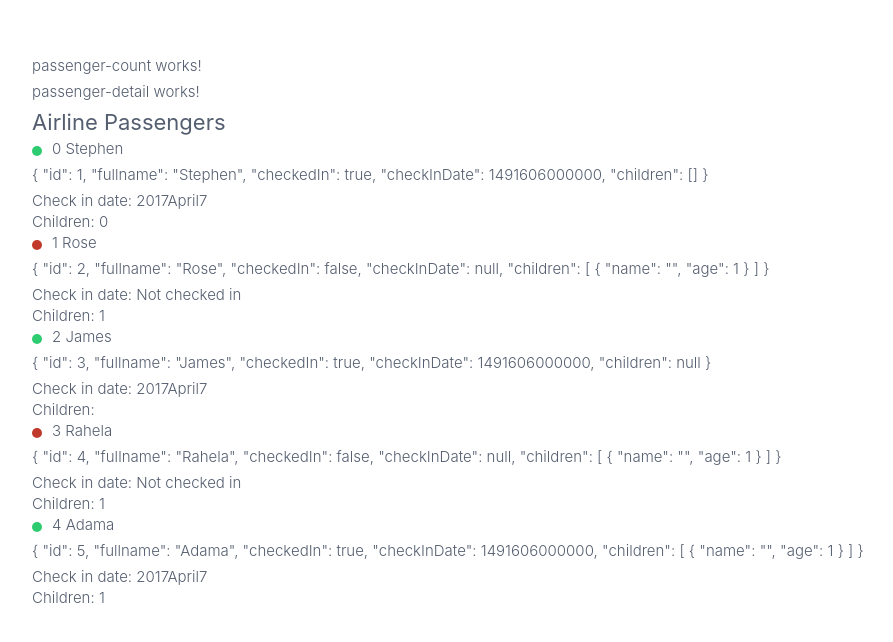
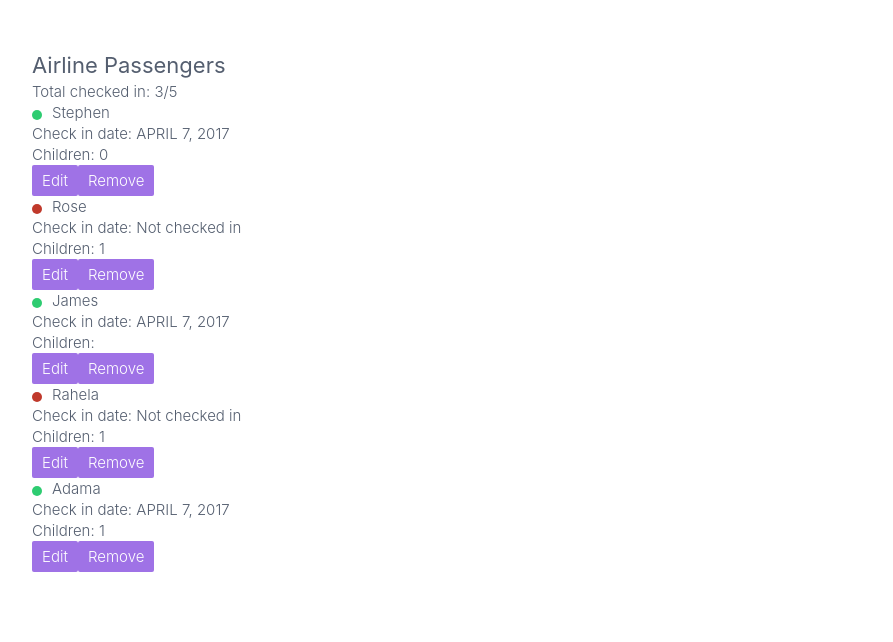
Before and after one commit to brunoredes/ultimatecourses-angular, an Angular app: page / in a window 1280 px wide. Shown: the top 642 px of the page, without its empty margins (18-911 px from the left). Built offline with nearby package versions, Linux system fonts and the light colour scheme.

Commit message:
input, output and event emitter

```diff
--- a/src/app/modules/passenger-dashboard/components/passenger-count/passenger-count.component.html
+++ b/src/app/modules/passenger-dashboard/components/passenger-count/passenger-count.component.html
@@ -1 +1,4 @@
-<p>passenger-count works!</p>
+<div>
+  <h3>Airline Passengers</h3>
+  <div>Total checked in: {{ checkedInCount() }}/{{ items.length }}</div>
+</div>
--- a/src/app/modules/passenger-dashboard/components/passenger-count/passenger-count.component.ts
+++ b/src/app/modules/passenger-dashboard/components/passenger-count/passenger-count.component.ts
@@ -1,15 +1,20 @@
-import { Component, OnInit } from '@angular/core';
+import { Component, Input, OnInit } from '@angular/core';
+import { Passenger } from '../../models';
 
 @Component({
   selector: 'app-passenger-count',
   templateUrl: './passenger-count.component.html',
   styleUrls: ['./passenger-count.component.scss']
 })
-export class PassengerCountComponent implements OnInit {
+export class PassengerCountComponent {
 
-  constructor() { }
+  @Input() public items: Passenger[] = [];
 
-  ngOnInit(): void {
+  checkedInCount(): number | undefined {
+    if (!this.items) {
+      return;
+    }
+    return this.items.filter((passenger: Passenger) => passenger.checkedIn).length;
   }
 
 }
--- a/src/app/modules/passenger-dashboard/components/passenger-detail/passenger-detail.component.html
+++ b/src/app/modules/passenger-dashboard/components/passenger-detail/passenger-detail.component.html
@@ -1 +1,25 @@
-<p>passenger-detail works!</p>
+<div>
+  <span class="status" [class.checked-in]="detail.checkedIn"></span>
+  <div *ngIf="editting">
+    <input
+      type="text"
+      [value]="detail.fullname"
+      (input)="nameChange(name.value)"
+      #name
+    />
+  </div>
+  <div *ngIf="!editting">
+    {{ detail.fullname }}
+  </div>
+  <div class="date">
+    Check in date:
+    {{
+      detail.checkInDate
+        ? (detail.checkInDate | date: "MMMM d, y" | uppercase)
+        : "Not checked in"
+    }}
+  </div>
+  <div class="children">Children: {{ detail.children?.length }}</div>
+  <button (click)="toggleEdit()">{{ editting ? "Done" : "Edit" }}</button>
+  <button (click)="onRemove()">Remove</button>
+</div>
--- a/src/app/modules/passenger-dashboard/components/passenger-detail/passenger-detail.component.scss
+++ b/src/app/modules/passenger-dashboard/components/passenger-detail/passenger-detail.component.scss
@@ -0,0 +1,12 @@
+.status {
+    width: 10px;
+    height: 10px;
+    background-color: #c0392b;
+    display: block;
+    margin: 8px 10px 0 0;
+    float: left;
+    border-radius: 50%;
+    &.checked-in {
+        background-color: #2ecc71;
+    }
+}
--- a/src/app/modules/passenger-dashboard/components/passenger-detail/passenger-detail.component.ts
+++ b/src/app/modules/passenger-dashboard/components/passenger-detail/passenger-detail.component.ts
@@ -1,15 +1,33 @@
-import { Component, OnInit } from '@angular/core';
+import { Component, Input, Output, EventEmitter } from '@angular/core';
+import { Passenger } from '../../models';
 
 @Component({
   selector: 'app-passenger-detail',
   templateUrl: './passenger-detail.component.html',
   styleUrls: ['./passenger-detail.component.scss']
 })
-export class PassengerDetailComponent implements OnInit {
+export class PassengerDetailComponent {
+
+  @Input() public detail: Passenger;
+  @Output() remove: EventEmitter<any> = new EventEmitter();
+  @Output() edit: EventEmitter<any> = new EventEmitter();
+
+  public editting: boolean = false;
 
   constructor() { }
 
-  ngOnInit(): void {
+  public nameChange(name: string): void {
+    this.detail.fullname = name;
   }
 
+  public toggleEdit(): void {
+    if(this.editting) {
+      this.edit.emit(this.detail);
+    }
+    this.editting = !this.editting;
+  }
+
+  public onRemove(): void {
+    this.remove.emit(this.detail);
+  }
 }
--- a/src/app/modules/passenger-dashboard/container/passenger-dashboard/passenger-dashboard.component.html
+++ b/src/app/modules/passenger-dashboard/container/passenger-dashboard/passenger-dashboard.component.html
@@ -1,21 +1,3 @@
-<app-passenger-count></app-passenger-count>
-<app-passenger-detail></app-passenger-detail>
-<h3>Airline Passengers</h3>
-
-<ul>
-  <li *ngFor="let passenger of passengers; index as i">
-    <span class="status" [class.checked-in]="passenger.checkedIn"></span>
-    {{ i }} {{ passenger.fullname }}
-    <p>{{ passenger | json }}</p>
-
-    <div class="date">
-      Check in date:
-      {{
-        passenger.checkInDate
-          ? (passenger.checkInDate | date: "yMMMMd")
-          : "Not checked in"
-      }}
-    </div>
-    <div class="children">Children: {{ passenger.children?.length }}</div>
-  </li>
-</ul>
+<app-passenger-count [items]="passengers"></app-passenger-count>
+<app-passenger-detail *ngFor="let passenger of passengers" [detail]="passenger" (edit)="handleEdit($event)" (remove)="handleRemove($event)">
+</app-passenger-detail>
--- a/src/app/modules/passenger-dashboard/container/passenger-dashboard/passenger-dashboard.component.ts
+++ b/src/app/modules/passenger-dashboard/container/passenger-dashboard/passenger-dashboard.component.ts
@@ -38,4 +38,12 @@ export class PassengerDashboardComponent implements OnInit {
       }
     ];
   }
+
+  handleRemove(event): void {
+    console.log(event);
+  }
+
+  handleEdit(event) {
+    console.log(event);
+  }
 }
--- a/tsconfig.json
+++ b/tsconfig.json
@@ -5,10 +5,10 @@
     "baseUrl": "./",
     "outDir": "./dist/out-tsc",
     "forceConsistentCasingInFileNames": true,
-    "strict": true,
+    // "strict": true,
     "noImplicitOverride": true,
     "noPropertyAccessFromIndexSignature": true,
-    "noImplicitReturns": true,
+    // "noImplicitReturns": true,
     "noFallthroughCasesInSwitch": true,
     "sourceMap": true,
     "declaration": false,
```
